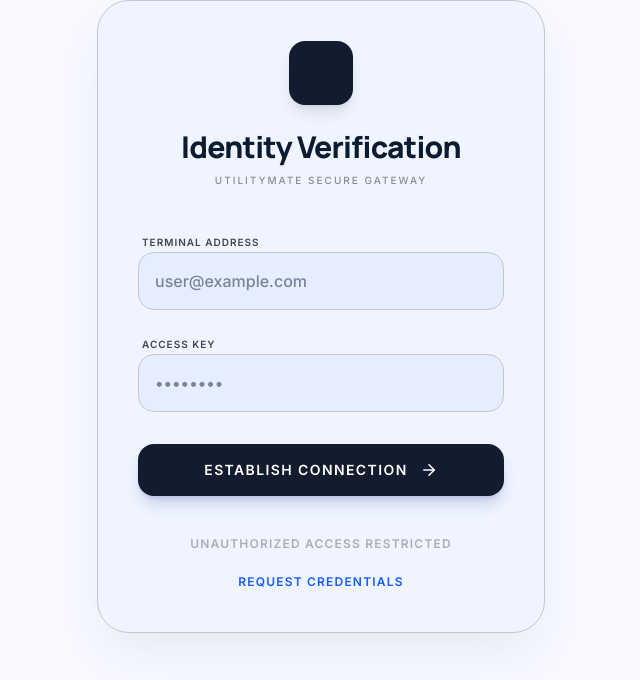
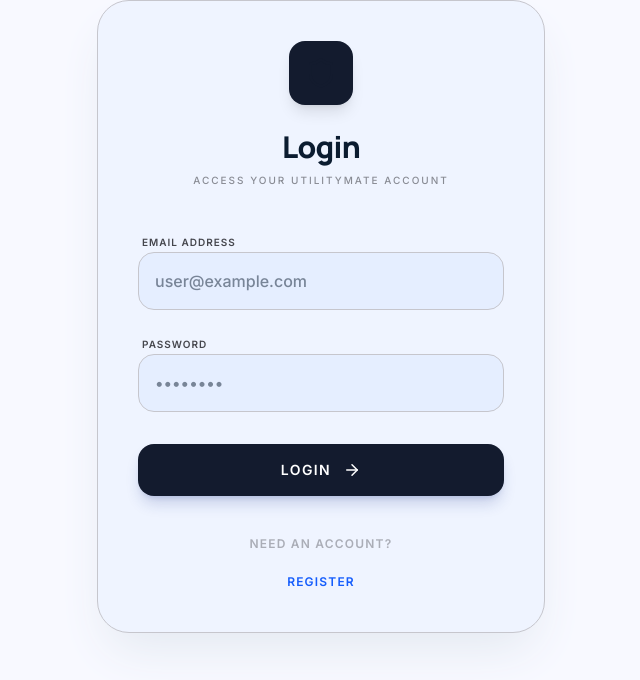
Before and after one commit to Adandu/UtilityMate, a React (Vite) app in the folder frontend/: page /login in a window 1280 px wide. Shown: the top 680 px of the page, without its empty margins (319-959 px from the left). Built offline with nearby package versions, Linux system fonts and the light colour scheme; no server answers.

Commit message:
fix: simplify login page copy

```diff
--- a/frontend/src/pages/Login.tsx
+++ b/frontend/src/pages/Login.tsx
@@ -31,7 +31,7 @@
       onLogin(response.data.access_token);
       navigate('/');
     } catch (err: any) {
-      setError(err.response?.data?.detail || 'Invalid credentials. Access Denied.');
+      setError(err.response?.data?.detail || 'Invalid credentials. Access denied.');
     } finally {
       setLoading(false);
     }
@@ -44,8 +44,8 @@
           <div className="w-16 h-16 bg-primary-container rounded-2xl flex items-center justify-center text-on-primary-fixed mx-auto mb-6 shadow-lg">
             <Shield size={32} />
           </div>
-          <h2 className="font-headline text-3xl font-black text-on-surface tracking-tight">Identity Verification</h2>
-          <p className="text-on-surface-variant font-medium mt-2 opacity-60 uppercase text-[10px] tracking-[0.2em]">UtilityMate Secure Gateway</p>
+          <h2 className="font-headline text-3xl font-black text-on-surface tracking-tight">Login</h2>
+          <p className="text-on-surface-variant font-medium mt-2 opacity-60 uppercase text-[10px] tracking-[0.2em]">Access your UtilityMate account</p>
         </div>
 
         {error && (
@@ -57,7 +57,7 @@
 
         <form onSubmit={handleSubmit} className="space-y-5">
           <div className="space-y-2">
-            <label className="text-[10px] font-black text-on-surface-variant uppercase tracking-widest ml-1">Terminal Address</label>
+            <label className="text-[10px] font-black text-on-surface-variant uppercase tracking-widest ml-1">Email Address</label>
             <input
               type="email"
               required
@@ -70,7 +70,7 @@
           </div>
 
           <div className="space-y-2">
-            <label className="text-[10px] font-black text-on-surface-variant uppercase tracking-widest ml-1">Access Key</label>
+            <label className="text-[10px] font-black text-on-surface-variant uppercase tracking-widest ml-1">Password</label>
             <input
               type="password"
               required
@@ -89,7 +89,7 @@
           >
             {loading ? <Loader2 className="animate-spin" size={20} /> : (
               <>
-                <span className="uppercase tracking-[0.1em] text-sm">Establish Connection</span>
+                <span className="uppercase tracking-[0.1em] text-sm">Login</span>
                 <ArrowRight size={18} className="group-hover:translate-x-1 transition-transform" />
               </>
             )}
@@ -97,12 +97,12 @@
         </form>
 
         <div className="mt-10 text-center">
-          <p className="text-xs font-bold text-on-surface-variant opacity-40 uppercase tracking-widest mb-4">Unauthorized Access Restricted</p>
+          <p className="text-xs font-bold text-on-surface-variant opacity-40 uppercase tracking-widest mb-4">Need an account?</p>
           <button
             onClick={() => navigate('/register')}
             className="text-blue-600 dark:text-blue-400 text-xs font-black uppercase tracking-widest hover:underline decoration-2 underline-offset-4"
           >
-            Request Credentials
+            Register
           </button>
         </div>
       </div>
```
